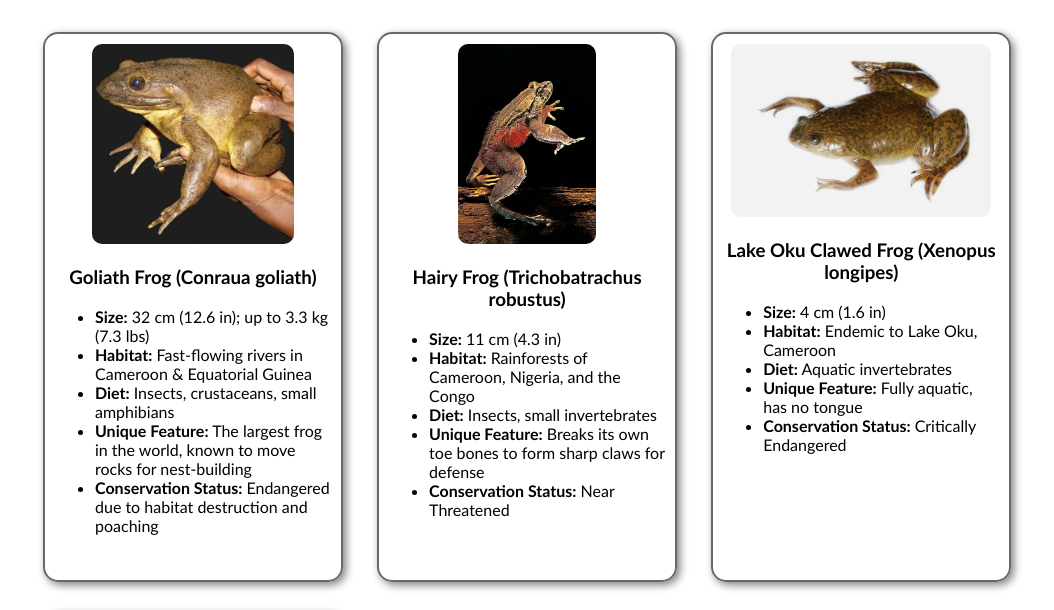
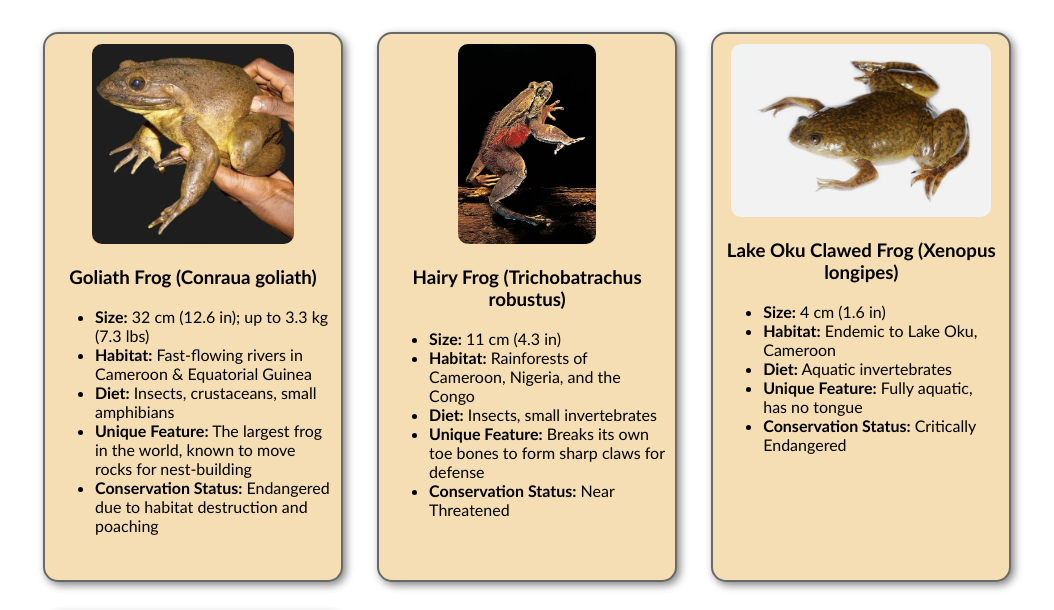
Before and after one commit to AnaghPaul/frog-encyclopedia, a plain HTML site: page africa/africa.html in a window 1280 px wide. Shown: the part 173-783 px from the top of the page, without its empty margins (0-1054 px from the left). Drawn offline with Linux system fonts and the light colour scheme.

Commit message:
Updates africa.html

```diff
--- a/africa/africa.html
+++ b/africa/africa.html
@@ -11,7 +11,7 @@
       }
 
       .description-card {
-        background-color: ;
+        background-color: wheat;
         display: inline-block;
         box-sizing: border-box;
         width: 300px;
```
